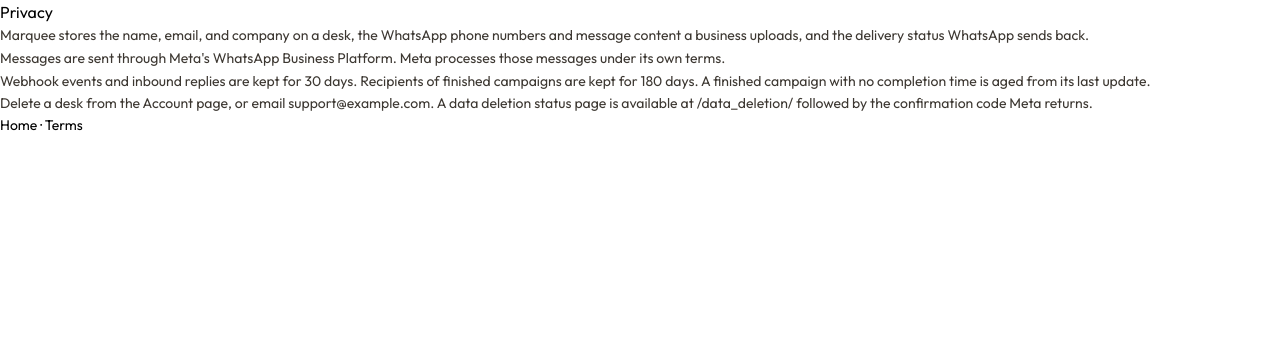
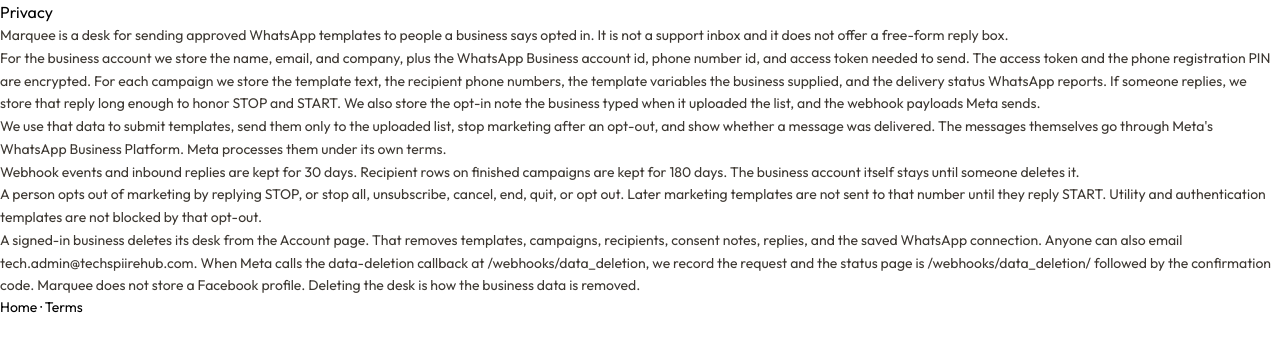
Before and after one commit to Gauravpurohit409/meta-messaging-platform, a Rails app: page /privacy in a window 1280 px wide. Shown: the top 352 px of the page. Run offline with Rails 7, Linux system fonts and the light colour scheme; style sheets or scripts are compiled from the project's sources; some libraries are stand-ins or nearby versions.

Commit message:
Publish the legal pages and the App Review use case
Privacy, terms, and the data-deletion status page stay available without a login, and the support address is the one the business should email. The review text describes approved-template sending, not a support inbox.

Co-authored-by: Gaurav Purohit <Gauravpurohit409@users.noreply.github.com>

```diff
--- a/app/controllers/webhooks/data_deletion_controller.rb
+++ b/app/controllers/webhooks/data_deletion_controller.rb
@@ -12,7 +12,7 @@ module Webhooks
 
       record = DataDeletionRequest.create!(meta_user_id: payload["user_id"])
       render json: {
-        url: data_deletion_status_url(code: record.confirmation_code),
+        url: webhooks_data_deletion_status_url(code: record.confirmation_code),
         confirmation_code: record.confirmation_code
       }
     end
--- a/app/helpers/application_helper.rb
+++ b/app/helpers/application_helper.rb
@@ -4,7 +4,7 @@ module ApplicationHelper
   end
 
   def app_support_email
-    ENV["SUPPORT_EMAIL"].presence || "support@example.com"
+    ENV["SUPPORT_EMAIL"].presence || "tech.admin@techspiirehub.com"
   end
 
   def field_class
--- a/app/views/data_deletion/show.html.erb
+++ b/app/views/data_deletion/show.html.erb
@@ -3,5 +3,5 @@
 
 <div class="mx-auto max-w-3xl px-5 py-12">
   <h1 class="font-serif text-4xl">Data deletion</h1>
-  <p class="mt-6 text-sm leading-relaxed text-[#3d3832]">Request <%= @request.confirmation_code %> is complete. Marquee does not store a Facebook profile for you. To delete the business data held in your Marquee desk, delete your account from Account settings or email <%= app_support_email %>.</p>
+  <p class="mt-6 text-sm leading-relaxed text-[#3d3832]">Request <%= @request.confirmation_code %> is complete. <%= app_name %> does not store a Facebook profile. This desk sends approved WhatsApp templates; it is not a support inbox. To delete the business data held here, delete the account from Account settings or email <%= app_support_email %>.</p>
 </div>
--- a/app/views/pages/privacy.html.erb
+++ b/app/views/pages/privacy.html.erb
@@ -4,10 +4,12 @@
 <div class="mx-auto max-w-3xl px-5 py-12">
   <h1 class="font-serif text-4xl">Privacy</h1>
   <div class="mt-6 space-y-4 text-sm leading-relaxed text-[#3d3832]">
-    <p><%= app_name %> stores the name, email, and company on a desk, the WhatsApp phone numbers and message content a business uploads, and the delivery status WhatsApp sends back.</p>
-    <p>Messages are sent through Meta's WhatsApp Business Platform. Meta processes those messages under its own terms.</p>
-    <p>Webhook events and inbound replies are kept for <%= Retention.webhook_days %> days. Recipients of finished campaigns are kept for <%= Retention.recipient_days %> days. A finished campaign with no completion time is aged from its last update.</p>
-    <p>Delete a desk from the Account page, or email <%= app_support_email %>. A data deletion status page is available at /data_deletion/ followed by the confirmation code Meta returns.</p>
+    <p><%= app_name %> is a desk for sending approved WhatsApp templates to people a business says opted in. It is not a support inbox and it does not offer a free-form reply box.</p>
+    <p>For the business account we store the name, email, and company, plus the WhatsApp Business account id, phone number id, and access token needed to send. The access token and the phone registration PIN are encrypted. For each campaign we store the template text, the recipient phone numbers, the template variables the business supplied, and the delivery status WhatsApp reports. If someone replies, we store that reply long enough to honor STOP and START. We also store the opt-in note the business typed when it uploaded the list, and the webhook payloads Meta sends.</p>
+    <p>We use that data to submit templates, send them only to the uploaded list, stop marketing after an opt-out, and show whether a message was delivered. The messages themselves go through Meta's WhatsApp Business Platform. Meta processes them under its own terms.</p>
+    <p>Webhook events and inbound replies are kept for <%= Retention.webhook_days %> days. Recipient rows on finished campaigns are kept for <%= Retention.recipient_days %> days. The business account itself stays until someone deletes it.</p>
+    <p>A person opts out of marketing by replying STOP, or stop all, unsubscribe, cancel, end, quit, or opt out. Later marketing templates are not sent to that number until they reply START. Utility and authentication templates are not blocked by that opt-out.</p>
+    <p>A signed-in business deletes its desk from the Account page. That removes templates, campaigns, recipients, consent notes, replies, and the saved WhatsApp connection. Anyone can also email <%= app_support_email %>. When Meta calls the data-deletion callback at /webhooks/data_deletion, we record the request and the status page is /webhooks/data_deletion/ followed by the confirmation code. <%= app_name %> does not store a Facebook profile. Deleting the desk is how the business data is removed.</p>
   </div>
   <p class="mt-8 text-sm"><%= link_to "Home", root_path %> · <%= link_to "Terms", terms_path %></p>
 </div>
--- a/config/routes.rb
+++ b/config/routes.rb
@@ -34,6 +34,7 @@ Rails.application.routes.draw do
     get "meta", to: "meta#verify", as: :meta
     post "meta", to: "meta#receive"
     post "data_deletion", to: "data_deletion#create"
+    get "data_deletion/:code", to: "/data_deletion#show", as: :data_deletion_status
   end
 
   get "up" => "rails/health#show", as: :rails_health_check
--- a/render.yaml
+++ b/render.yaml
@@ -63,7 +63,7 @@ services:
       - key: META_GRAPH_VERSION
         value: v26.0
       - key: SUPPORT_EMAIL
-        sync: false
+        value: tech.admin@techspiirehub.com
       - key: SMTP_ADDRESS
         sync: false
       - key: SMTP_PORT
```
Also changed, not shown: app/views/pages/terms.html.erb (+4 -3 lines), docs/meta-app-review-use-case.md (added, +14 -0 lines), spec/requests/data_deletion_spec.rb (+3 -0 lines), spec/requests/legal_pages_spec.rb (+2 -1 lines), README.md, 1 other file.
